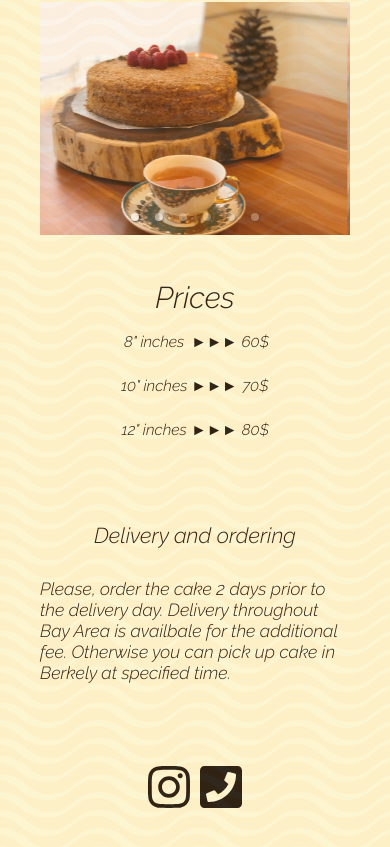
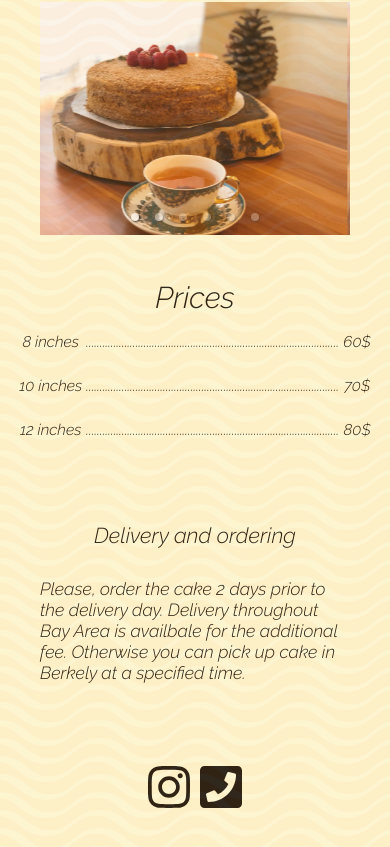
Before and after one commit to AlexTolstikhin/cakes, a React app: page / in a window 390 px wide. Shown: the part 666-1513 px from the top of the page. Built offline with nearby package versions, Linux system fonts and the light colour scheme; a web font is replaced by a local one.

Commit message:
simplify home page and add phone

```diff
--- a/src/components/homePage.js
+++ b/src/components/homePage.js
@@ -74,7 +74,6 @@ const styles = {
     },
     tableHeadStyles: {
         fontSize: '30px',
-        margin: '10px',
         textAlign: 'center'
     },
     textareaStyles: {
@@ -183,16 +182,16 @@ const HomePage = () => {
                     tableHeadStyles={tableHeadStyles}
                     tableStyles={tableStyles}
                     rowsData={[
-                        ['8" inches', "►►►", "60$"],
-                        ['10" inches', "►►►", "70$"],
-                        ['12" inches', "►►►", "80$"],
+                        ['8 inches', "............................................................................................", "60$"],
+                        ['10 inches', "............................................................................................", "70$"],
+                        ['12 inches', "............................................................................................", "80$"],
                     ]}
                 />
             </SectionWrapper>
             <SectionWrapper styles={sectionWrapperStyles(flexFlow)}>
                     <ContentWrapper styles={{ ...contentWrapperStyles, flexFlow: 'column'}}>
                         <span style={{...subtitleStyles, ...mediumFonts}}>Delivery and ordering</span>
-                        <span style={{...textHolderStyles, ...smallFonts}}>Please, order the cake 2 days prior to the delivery day. Delivery throughout Bay Area is availbale for the additional fee. Otherwise you can pick up cake in Berkely at specified time.</span>
+                        <span style={{...textHolderStyles, ...smallFonts}}>Please, order the cake 2 days prior to the delivery day. Delivery throughout Bay Area is availbale for the additional fee. Otherwise you can pick up cake in Berkely at a specified time.</span>
                     </ContentWrapper>
             </SectionWrapper>
             <SectionWrapper styles={sectionWrapperStyles(flexFlow)}>
@@ -221,7 +220,11 @@ const HomePage = () => {
                     >
                         <FontAwesomeIcon icon={faInstagram} size="3x" style={{ cursor: "pointer", color: "black", marginRight: '10px' }} />
                     </a>
-                    <FontAwesomeIcon data-tip="+1 510 520 01 01" icon={faPhoneSquare} size="3x" style={{ cursor: "pointer", color: "black" }} />
+                    <a
+                        href="tel: +1 713 480 3016"
+                    >
+                        <FontAwesomeIcon data-tip="+1 713 480 3016" icon={faPhoneSquare} size="3x" style={{ cursor: "pointer", color: "black" }} />
+                    </a>
                     <ReactTooltip />
                 </ContentWrapper>
             </SectionWrapper>
```
